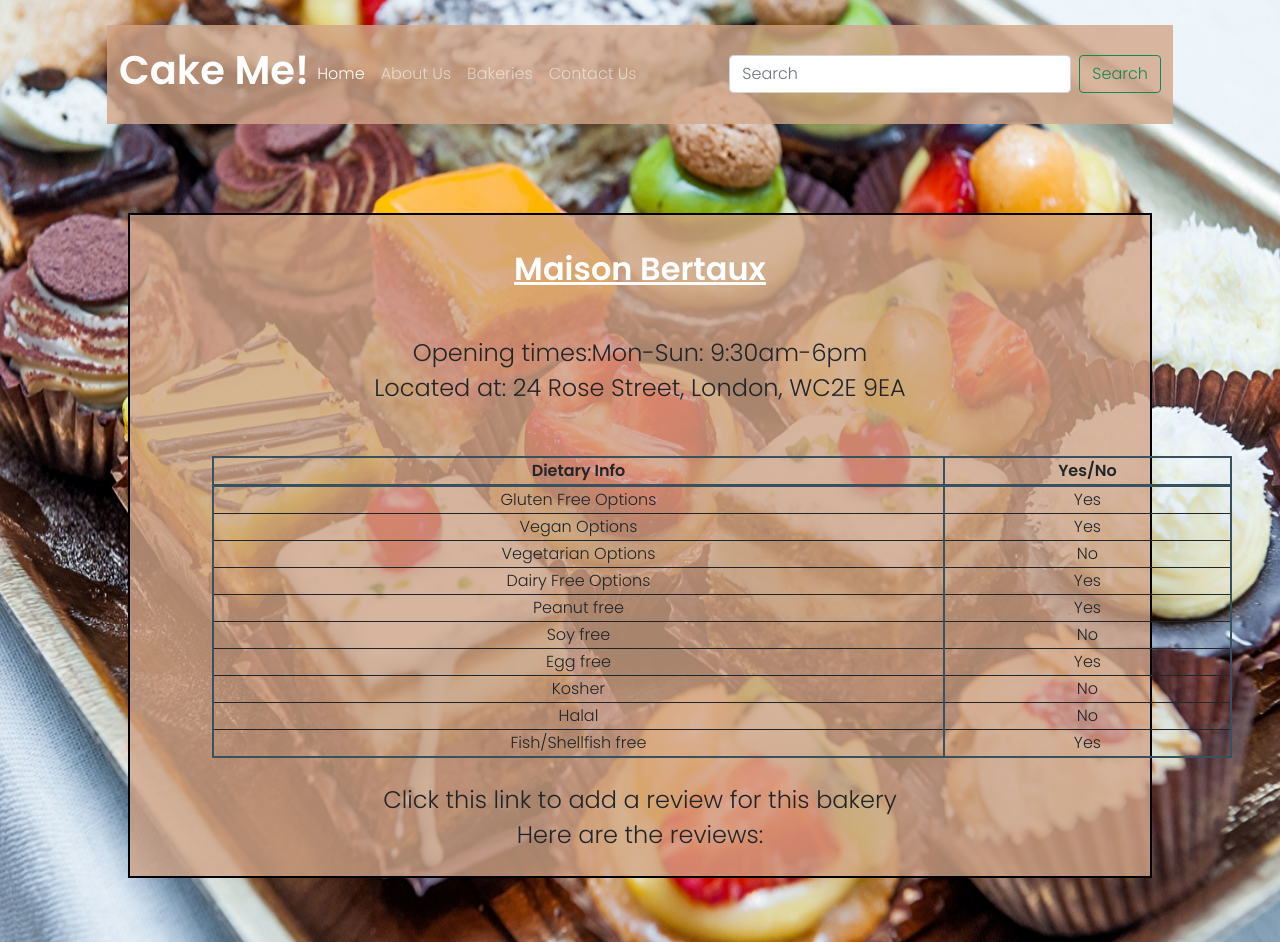
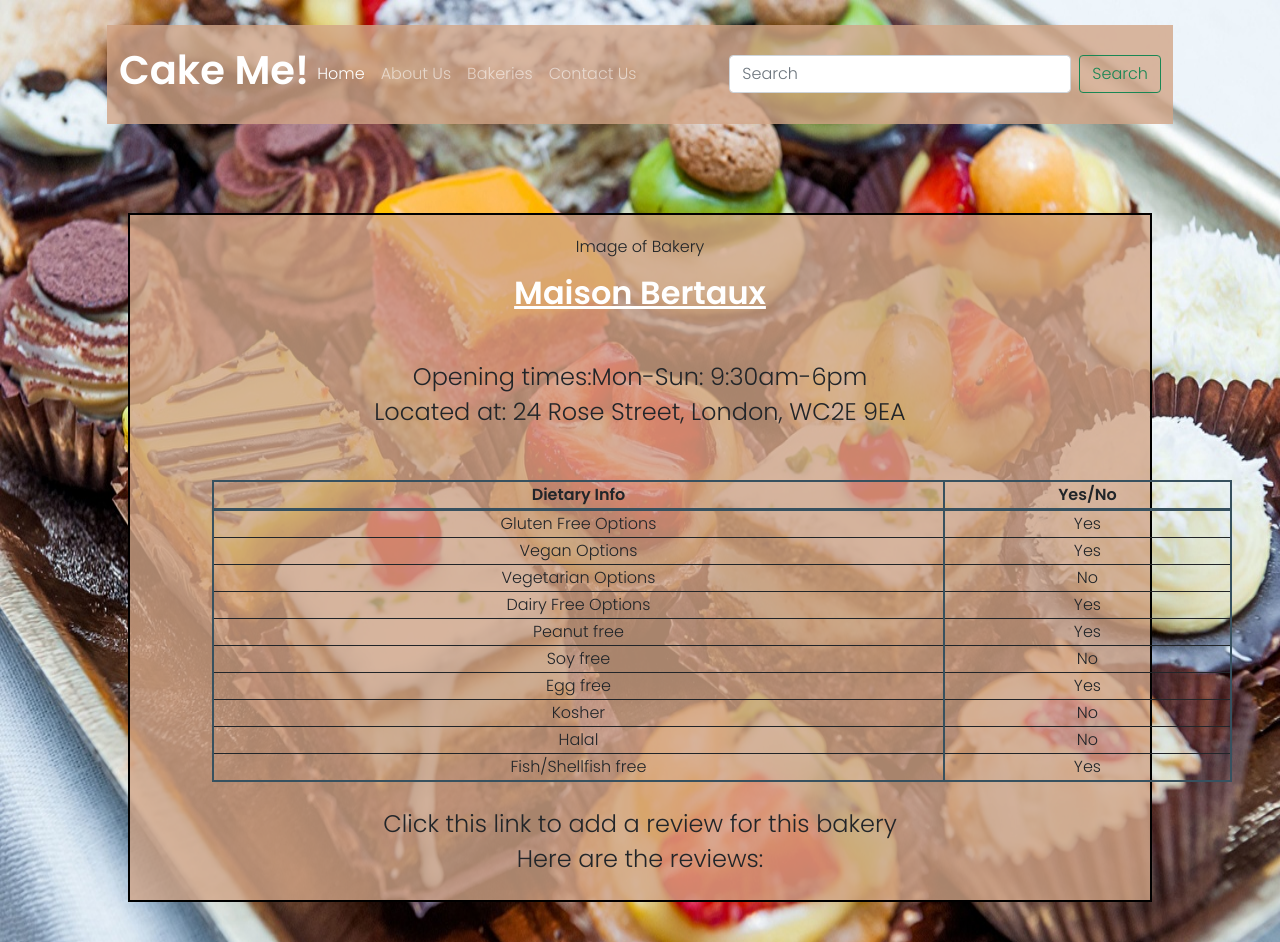
Before and after one commit to jocode678/Bakeries, a Flask app: page /bakery/1 in a window 1280 px wide. Shown: the top 942 px of the page. Run offline with Flask 2, Linux system fonts and the light colour scheme; data comes from the database, SQL or seed files in the repository; some libraries are stand-ins or nearby versions.

Commit message:
css changes

```diff
--- a/cakemeapp/application/domain/bakeries.py
+++ b/cakemeapp/application/domain/bakeries.py
@@ -48,7 +48,7 @@
     fish_shell = db.Column(db.String(5), nullable=True)
     kosher= db.Column(db.String(5), nullable=True)
     halal= db.Column(db.String(5), nullable=True)
-    image = db.Column(db.String(), nullable=True)
+    image = db.Column(db.String(100), nullable=True)
     customer_member_bakeries = db.relationship('CustomerMember', backref='customer_member_bakeries')
     bakery_owner_bakeries = db.relationship('BakeryOwner', backref='bakery_owner_bakeries')
     reviews_bakeries = db.relationship('Reviews', backref='reviews_bakeries')
--- a/cakemeapp/application/routes.py
+++ b/cakemeapp/application/routes.py
@@ -1,4 +1,4 @@
-from flask import render_template, request, jsonify
+from flask import render_template, request, jsonify, url_for
 from pymysql import connect
 from application import app, service
 from application.forms.cakemeForms import BakeryOwnerForm, CustomerSignUpForm, AddReviews
@@ -48,9 +48,11 @@
     bakery = service.get_bakery_by_id(bakery_id)
     address = service.get_address_for_bakery(bakery_id)
     reviews = service.get_reviews_for_bakery_ref(bakery_id)
+    image_file = url_for('static', filename=bakery.image)
+    print(image_file)
     if not bakery:
         error = "There is no bakery with ID: " + str(bakery_id)
-    return render_template('individual_bakery.html', bakery=bakery, address=address, review=reviews, message=error)
+    return render_template('individual_bakery.html', bakery=bakery, address=address, image_file=image_file, review=reviews, message=error)
 
 
 @app.route('/myprofile/<int:customer_id>', methods=['GET'])
--- a/cakemeapp/application/static/styles.css
+++ b/cakemeapp/application/static/styles.css
@@ -86,6 +86,10 @@
   color: black;
 }
 
+.bakeries-display-box {
+  padding-bottom: 30px;
+}
+
 .about-us-image, .contact-us-front-image {
   background-image: url(images/AboutUsImage.jpeg);
   width: 300px;
@@ -162,16 +166,23 @@
 .dietary-table, .bakeries-table {
   text-align: center;
   width:100%;
-  margin-left: 8%;
-  margin-right: 8%;
+
   margin-top: 5%;
   border: 2px solid;
   border-color: rgb(55, 81, 95);
 
 }
 
+.dietary-table {
+margin-left: 8%;
+  margin-right: 8%;
+}
+
 .bakeries-table p, h2 {
   padding: 15px;
+  margin-left: 6%;
+  margin-right: 6%;
+
 }
 
 tr {
--- a/cakemeapp/application/templates/individual_bakery.html
+++ b/cakemeapp/application/templates/individual_bakery.html
@@ -85,6 +85,17 @@
     <!--Individual Bakery Section-->
     <section class="individual-bakery-container">
       <div class="bakery-text">
+        <div>
+          Image of Bakery {% for bakery in bakeries %}
+          <img
+            class="image"
+            src="{{ image_file }}"
+            alt="image of bakery"
+            style="width: 100px"
+          />
+          {% endfor %}
+        </div>
+
         <h2 style="text-decoration: underline; font-weight: bolder">
           {{bakery.shop_name}}
         </h2>
```
